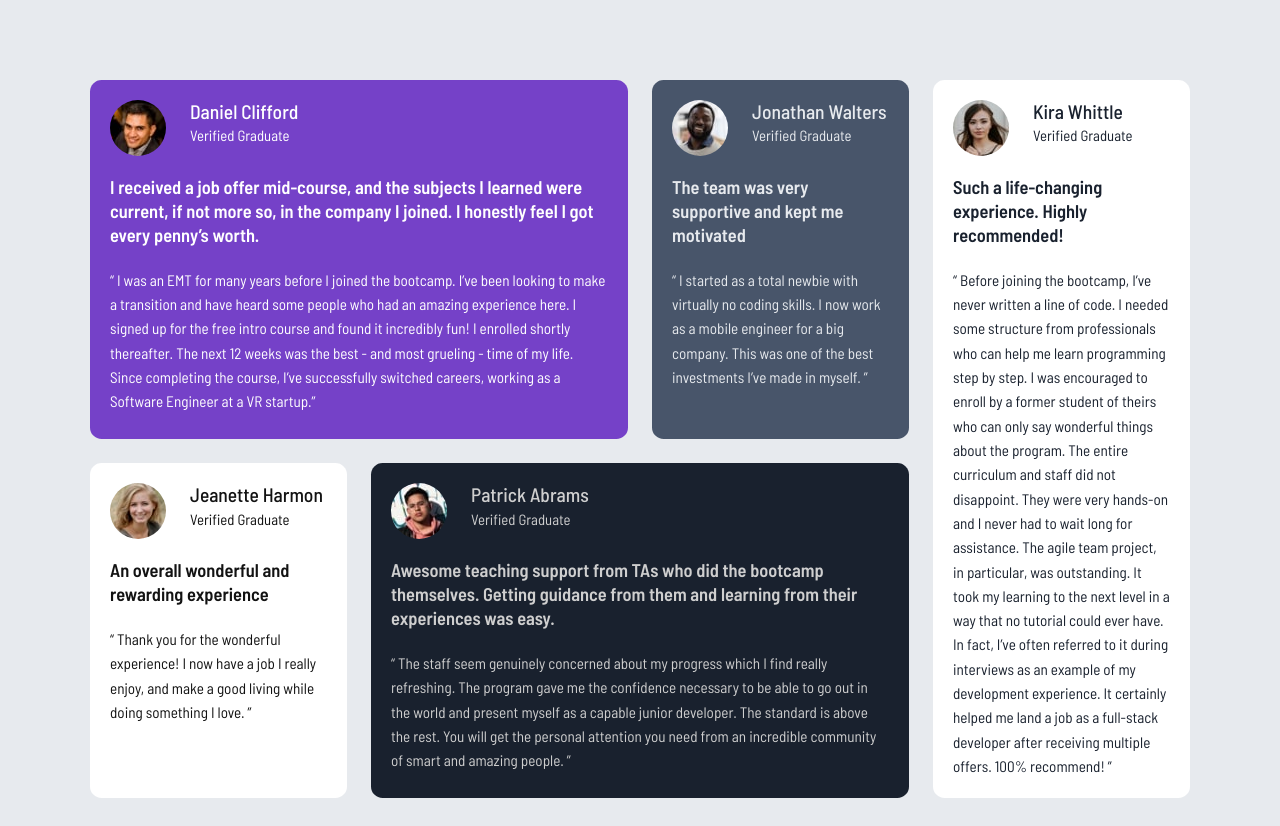
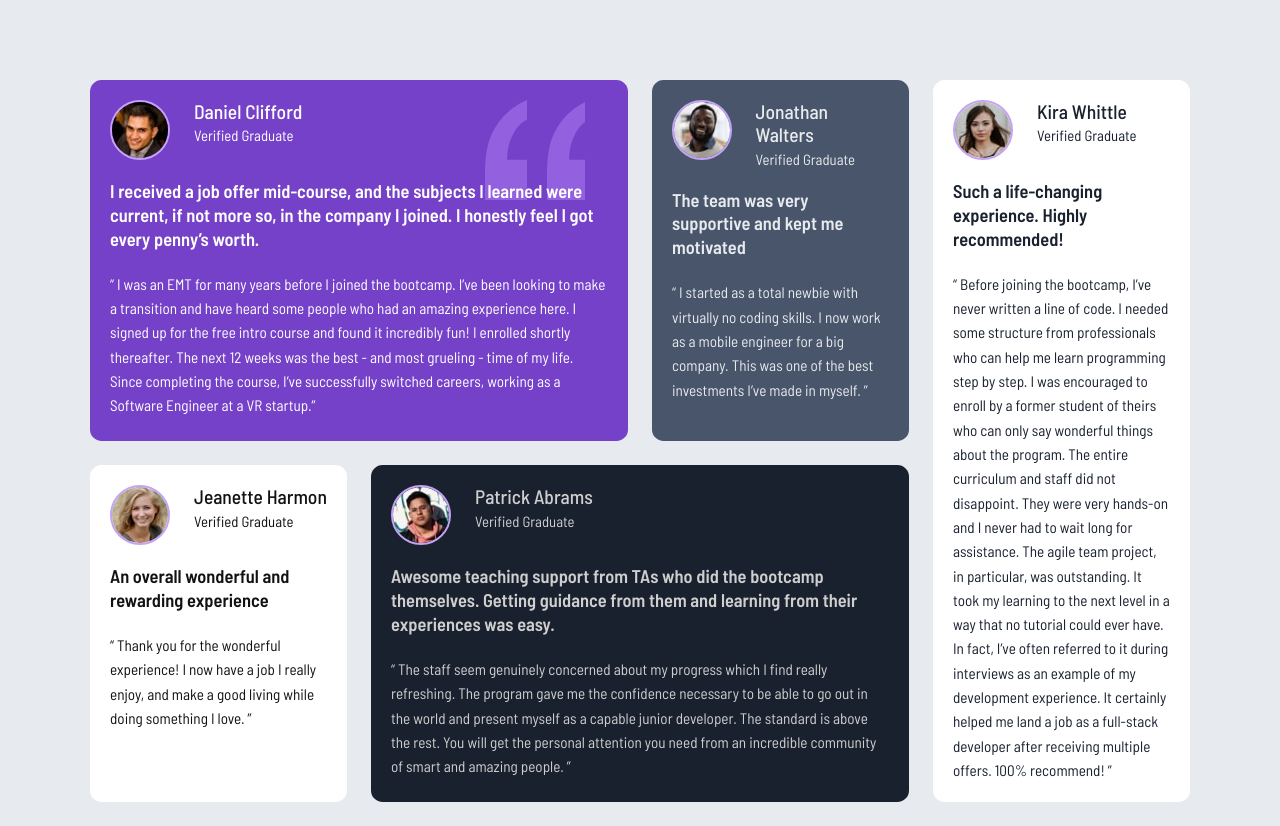
Before and after one commit to apsbundela/frm-testimonials-grid-section-card, a plain HTML site: page index.html in a window 1280 px wide. Drawn offline with Linux system fonts and the light colour scheme.

Commit message:
Added Quatation Image

```diff
--- a/style.css
+++ b/style.css
@@ -14,52 +14,19 @@
 
 }
 
-
-
-/* 1. Use a more-intuitive box-sizing model */
 *, *::before, *::after {
   box-sizing: border-box;
 }
 
-/* 2. Remove default margin */
 *:not(dialog) {
   margin: 0;
 }
 
-/* 3. Enable keyword animations */
-@media (prefers-reduced-motion: no-preference) {
-  html {
-    interpolate-size: allow-keywords;
-  }
-}
-
-body {
-  -webkit-font-smoothing: antialiased;
-}
-
-/* 6. Improve media defaults */
 img, picture, video, canvas, svg {
   display: block;
   max-width: 100%;
 }
 
-/* 7. Inherit fonts for form controls */
-input, button, textarea, select {
-  font: inherit;
-}
-
-/* 8. Avoid text overflows */
-p, h1, h2, h3, h4, h5, h6 {
-  overflow-wrap: break-word;
-}
-
-/* 9. Improve line wrapping */
-p {
-  text-wrap: pretty;
-}
-h1, h2, h3, h4, h5, h6 {
-  text-wrap: balance;
-}
 
 body {
     font-family: "Barlow Semi Condensed", sans-serif;
@@ -69,17 +36,19 @@
 
 img {
     border-radius: 50%;
+    border: 2px solid var(--Purple-300);
 }
 
+ /*Testimonial Cards Container */
 .testimonial-container {
     max-width: 1100px;
     margin: 1.5rem;
 
     display: grid;
-    /* place-content: center; */
     gap: 1.5rem;
 }
 
+/* Common card style */
 .testimonial-card {
     padding: 1.25rem;
     border-radius: 0.725rem;
@@ -89,16 +58,20 @@
     gap: 1.25rem;
 }
 
+/* Purple card - daniel card */
 .daniel-card {
     background: var(--Purple-500);
     color: var(--White);
+    position: relative;
 }
 
+/* Common - Profile [avtar, name , desination] */
 .profile {
     display: flex;
     gap: 1.5rem;
 }
 
+/* Common - Profile [name , desination] */
 .profile-info {
     display: flex;
     flex-direction: column;
@@ -113,6 +86,7 @@
 .profile-designation {
     font-size: 0.925rem;
     font-weight: 400;
+    z-index: 12;
 }
 
 .achievment {
@@ -179,4 +153,29 @@
         grid-column: 4;
     }
 
+    /* Purple card - Quatation Image  */
+    .daniel-card::before {
+        content: "";
+        position: absolute;
+        top: 20px;
+        right: 8%;
+        opacity: 0.6;
+
+        background-image: url(./images/bg-pattern-quotation.svg);
+        color: var(--Purple-50);
+        z-index: 0;
+
+        /* By default element created using :: before
+        have 0 size. To make it visible have to provide width , height.
+        */
+        min-width: 100px;
+        min-height: 100px;
+    }
+
+    /* Set all .daniel-card direct children above the quotation image */
+    .daniel-card > * {
+        z-index: 1;
+    }
+
+
 }
```
Also changed, not shown: design/Desktop-final.png (deleted), design/Final-Desktop-Design.png (added), 1 other file.
